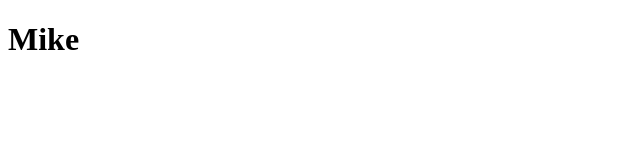
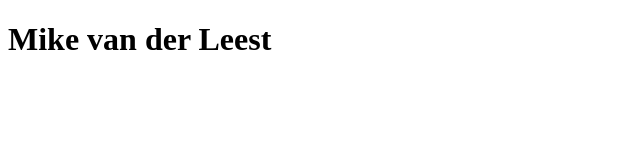
Before and after one commit to Lemi02/Lemi02.github.io, a plain HTML site: page index.html in a window 1280 px wide. Shown: the whole page, without its empty margins (0-640 px from the left). Drawn offline with Linux system fonts and the light colour scheme.

Commit message:
Update index.html

```diff
--- a/index.html
+++ b/index.html
@@ -10,6 +10,10 @@
     <header>
 
     </header>
-    <h1>Mike</h1>
+    <h1>Mike van der Leest</h1>
+
+    <footer>
+
+    </footer>
 </body>
 </html>
```
